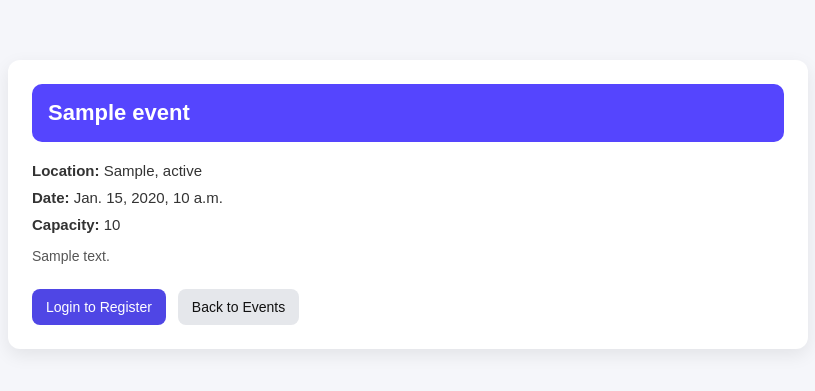
After one commit to nancydej/RecruiterSystem, a Django app: template templates/events/event_details.html in a window 1280 px wide. The commit adds this page. Shown: the top 391 px of the page, without its empty margins (232-1047 px from the left). Run offline with Django 5.2, Linux system fonts and the light colour scheme; the template is opened without the code that fills it: values that come from a table or form of the project are taken from there, others are empty; tables that the repository leaves empty hold one stand-in row (values such as "Sample post").

Commit message:
Adding last minute updates

```diff
--- a/RecruiterSystem/urls.py
+++ b/RecruiterSystem/urls.py
@@ -41,5 +41,5 @@ urlpatterns = [
     path('events/add/', views.add_event, name='add_event'),
     path('events/edit/<int:event_id>/', views.edit_event, name='edit_event'),
     path('events/delete/<int:event_id>/', views.delete_event, name='delete_event'),
-
+    path('event/<int:event_id>/', views.event_detail, name='event_detail')
 ]
--- /dev/null
+++ b/templates/events/event_details.html
@@ -0,0 +1,133 @@
+<!DOCTYPE html>
+<html lang="en">
+<head>
+    <meta charset="UTF-8">
+    <title>{{ event.event_name }} | Event Details</title>
+
+    <style>
+        body {
+            margin: 0;
+            font-family: Arial, sans-serif;
+            background: #f5f6fa;
+            color: #333;
+        }
+
+        .container {
+            max-width: 800px;
+            margin: 40px auto;
+            padding: 20px;
+        }
+
+        .card {
+            background: white;
+            border-radius: 12px;
+            padding: 24px;
+            box-shadow: 0 6px 18px rgba(0,0,0,0.08);
+        }
+
+        .header {
+            background: #5545FE;
+            color: white;
+            padding: 16px;
+            border-radius: 10px;
+            margin-bottom: 20px;
+        }
+
+        .header h1 {
+            margin: 0;
+            font-size: 22px;
+        }
+
+        .info p {
+            margin: 10px 0;
+            font-size: 15px;
+        }
+
+        .label {
+            font-weight: bold;
+        }
+
+        .desc {
+            margin-top: 15px;
+            color: #555;
+            font-size: 14px;
+        }
+
+        .actions {
+            margin-top: 25px;
+            display: flex;
+            gap: 12px;
+        }
+
+        .btn {
+            padding: 10px 14px;
+            border-radius: 8px;
+            text-decoration: none;
+            font-size: 14px;
+            text-align: center;
+        }
+
+        .register {
+            background: #4f46e5;
+            color: white;
+        }
+
+        .back {
+            background: #e5e7eb;
+            color: #111;
+        }
+
+        .btn:hover {
+            opacity: 0.85;
+        }
+    </style>
+</head>
+
+<body>
+
+<div class="container">
+
+    <div class="card">
+
+        <!-- HEADER -->
+        <div class="header">
+            <h1>{{ event.event_name }}</h1>
+        </div>
+
+        <!-- EVENT INFO -->
+        <div class="info">
+            <p><span class="label">Location:</span> {{ event.city }}, {{ event.state }}</p>
+            <p><span class="label">Date:</span> {{ event.event_datetime }}</p>
+            <p><span class="label">Capacity:</span> {{ event.capacity }}</p>
+        </div>
+
+        <!-- DESCRIPTION -->
+        {% if event.description %}
+            <p class="desc">{{ event.description }}</p>
+        {% endif %}
+
+        <!-- ACTIONS -->
+        <div class="actions">
+
+            {% if user.is_authenticated %}
+                <a href="{% url 'register_event' event.event_id %}" class="btn register">
+                    Register for Event
+                </a>
+            {% else %}
+                <a href="{% url 'login' %}" class="btn register">
+                    Login to Register
+                </a>
+            {% endif %}
+
+            <a href="{% url 'home' %}" class="btn back">
+                Back to Events
+            </a>
+
+        </div>
+
+    </div>
+
+</div>
+
+</body>
+</html>
--- a/templates/home.html
+++ b/templates/home.html
@@ -238,16 +238,16 @@
                     <div class="event-actions">
 
                 {% if user.is_authenticated %}
-                            <a href="/register/{{ event.event_id }}/" class="btn register">
+                    <a href="{% url 'register_event' event.event_id %}" class="btn register">
                         Register
                     </a>
                 {% else %}
-                            <a href="/login/" class="btn register">
+                    <a href="{% url 'login' %}" class="btn register">
                         Login to Register
                     </a>
                 {% endif %}
 
-                        <a href="/event/{{ event.event_id }}/" class="btn view">
+                <a href="{% url 'event_detail' event.event_id %}" class="btn view">
                     View Details
                 </a>
 
```
Also changed, not shown: RecruiterSystem/views.py (+13 -7 lines). Lines whose indentation alone changed are shown as unchanged.
